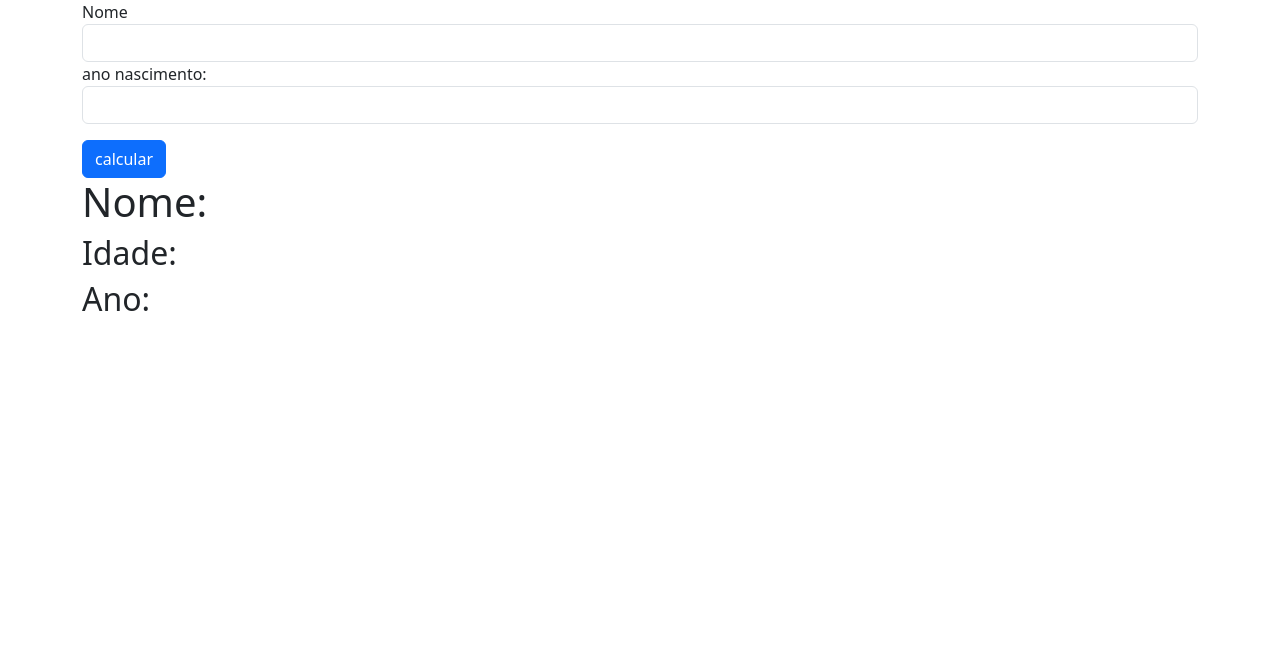
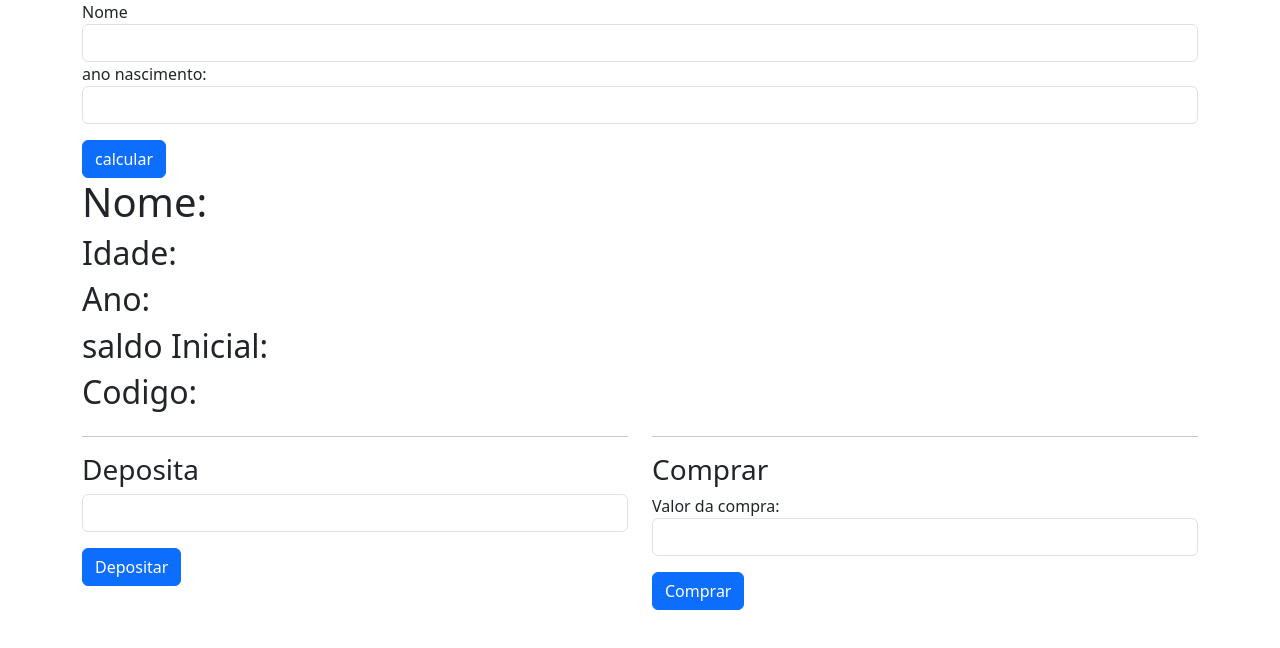
Before and after one commit to Lauro76/projeto-typescript2ds, a website: page index.html in a window 1280 px wide. Drawn offline with nearby package versions, Linux system fonts and the light colour scheme.

Commit message:
ALTERÇAO

```diff
--- a/index.html
+++ b/index.html
@@ -21,13 +21,32 @@
                 <h1>Nome: <spam id="nome"></spam></h1>
                 <h2>Idade: <spam id="Idade"></spam></h2>
                 <h2>Ano: <spam id="ano"></spam></h2>
+                <h2>saldo Inicial: <spam id="saldo"></spam></h2>
+                <h2>Codigo: <spam id="codigo"></spam></h2>
+            <div class="row">
+                <div class="col-6">
+                    <hr>
+                    <h3>Deposita</h3>
 
-            </div>
+                    <input type="number"class="form-control" id="campoDeposito">
+                    <button class=" btn btn-primary mt-3" id="deposito">Depositar</button>
+               </div>
+              <div class="col-6">
+                <hr>
+                <h3>Comprar</h3>
+
+                <label for="">Valor da compra:</label>
+                <input type="number" class="form-control" id="campocompra">
+                <button class=" btn btn-primary mt-3" id="comprar">Comprar</button>
+              </div>
+           </div>
         </div>
-    </div>
+      </div>
+   </div>
 
 
     <script src="./js/pessoa.js"></script>
-    <script src="./js/main.jpg"></script>
+    <script src="./js/cliente.js"></script>
+    <script src="./js/main.js"></script>
 </body>
 </html>
```
Also changed, not shown: ts/cliente.ts (added, +23 -0 lines).
